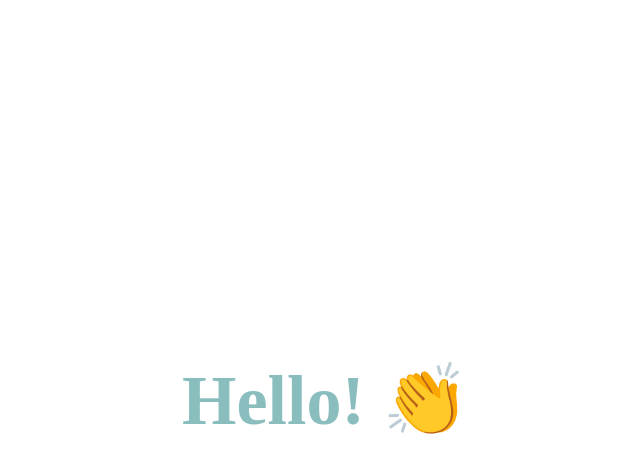
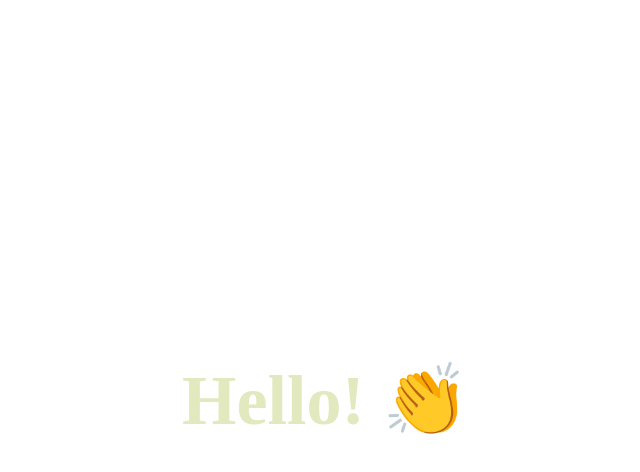
Before and after one commit to aotng/Hello, a plain HTML site: page index.html in a window 1280 px wide. In both pictures the pointer is over the link "Hello! 👏". Shown: the whole page, without its empty margins (330-970 px from the left). Drawn offline with Linux system fonts and the light colour scheme; a web font is replaced by a local one.

Commit message:
Update index.html

```diff
--- a/index.html
+++ b/index.html
@@ -6,7 +6,7 @@
     <style type="text/css">
         a:link {color:azure;}      /* 未访问链接*/
         a:visited {color:azure;}  /* 已访问链接 */
-        a:hover {color:rgb(138, 189, 189);}  /* 鼠标移动到链接上 */
+        a:hover {color:rgb(226, 233, 190);}  /* 鼠标移动到链接上 */
         a:active {color:azure;}  /* 鼠标点击时 */
         .n{ TEXT-DECORATION:none }
     </style>
```
